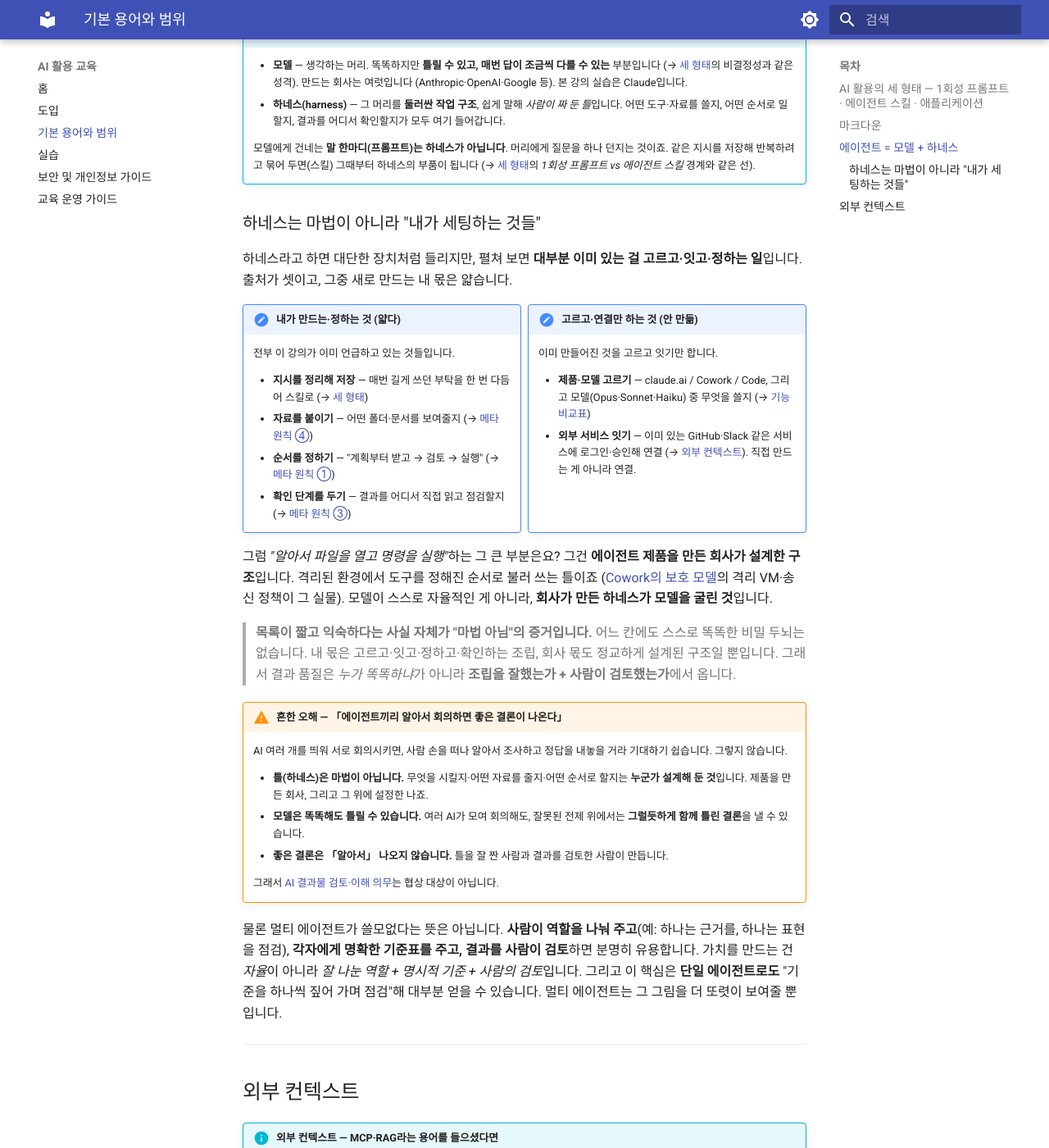
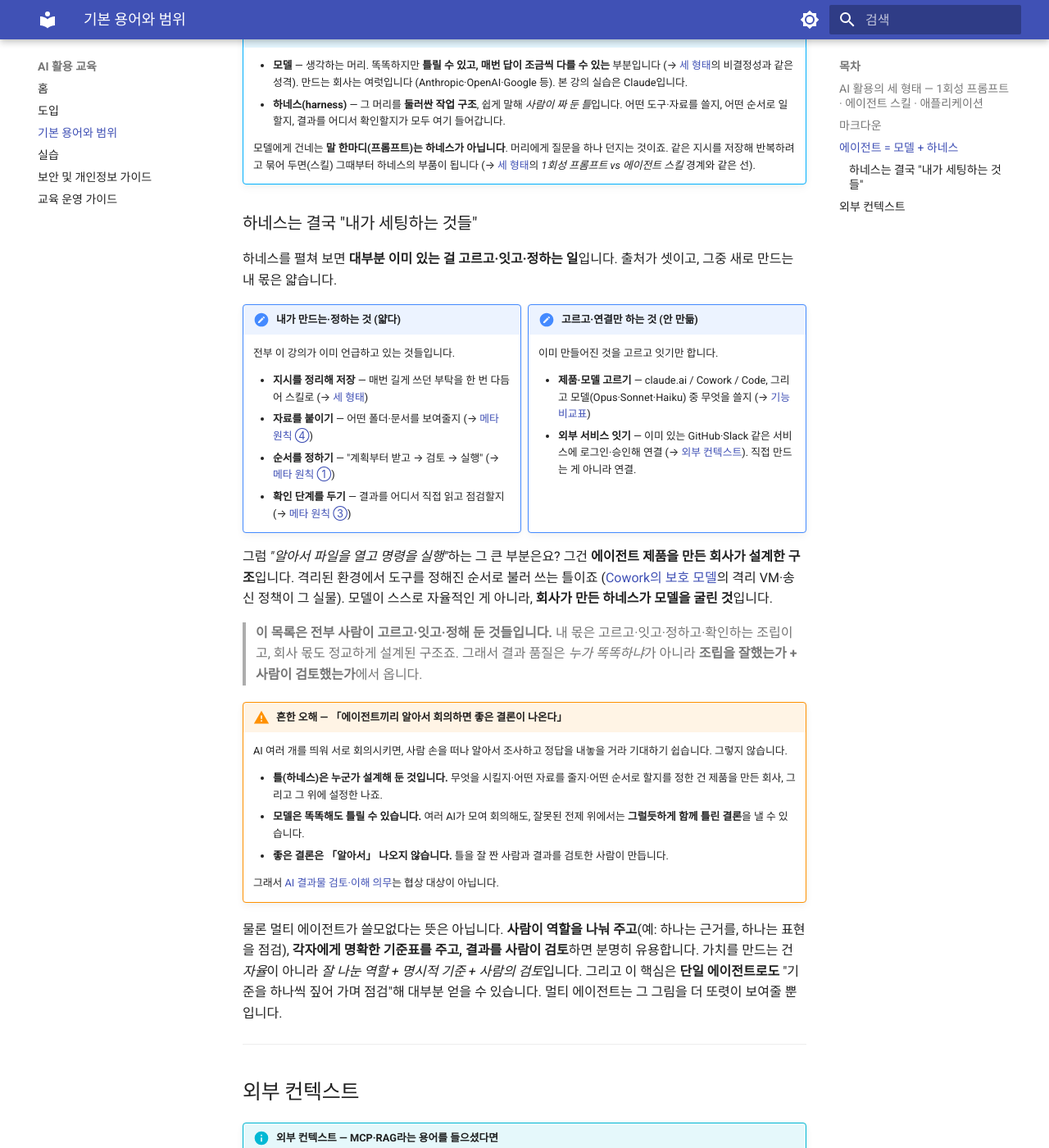
Before and after one commit to scroogy-dev/ai-onboarding, an MkDocs documentation site: the page built from docs/basics.md, in a window 1280 px wide and 1400 px high, scrolled down 1708 px. Shown: the whole window at 82% size. Built offline with MkDocs 1.6.1 and Material for MkDocs 9.7.7, drawn with Linux system fonts in a browser that asks for light colours.

Commit message:
docs: §모델+하네스에서 '마법' 부정 화법 제거 — 긍정·직접 서술로 전환 (#42)
"마법이 아니다"식 부정 화법은 오히려 '마법' 인상을 각인시켜 설득력이 떨어진다는 점검 피드백을 반영. 4곳을 사실 직시형으로 교체.

- 소제목 "마법이 아니라" → "결국 '내가 세팅하는 것들'"
- 도입 "대단한 장치처럼 들리지만" 제거, 바로 "펼쳐 보면…"으로 시작
- 요약 인용구 '짧고 익숙=마법 아님 증거'·'비밀 두뇌 없음' → '전부 사람이 정해 둔 것'
- 흔한 오해 박스 "틀은 마법이 아닙니다" → "틀은 누군가 설계해 둔 것입니다"

```diff
--- a/docs/basics.md
+++ b/docs/basics.md
@@ -48,9 +48,9 @@ AI를 활용하는 방식은 결과물의 형태에 따라 셋으로 나뉩니
 
     모델에게 건네는 **말 한마디(프롬프트)는 하네스가 아닙니다**. 머리에게 질문을 하나 던지는 것이죠. 같은 지시를 저장해 반복하려고 묶어 두면(스킬) 그때부터 하네스의 부품이 됩니다 (→ [세 형태](#three-forms)의 *1회성 프롬프트 vs 에이전트 스킬* 경계와 같은 선).
 
-### 하네스는 마법이 아니라 "내가 세팅하는 것들"
+### 하네스는 결국 "내가 세팅하는 것들"
 
-하네스라고 하면 대단한 장치처럼 들리지만, 펼쳐 보면 **대부분 이미 있는 걸 고르고·잇고·정하는 일**입니다. 출처가 셋이고, 그중 새로 만드는 내 몫은 얇습니다.
+하네스를 펼쳐 보면 **대부분 이미 있는 걸 고르고·잇고·정하는 일**입니다. 출처가 셋이고, 그중 새로 만드는 내 몫은 얇습니다.
 
 <div class="grid" markdown>
 
@@ -72,12 +72,12 @@ AI를 활용하는 방식은 결과물의 형태에 따라 셋으로 나뉩니
 
 그럼 *"알아서 파일을 열고 명령을 실행"*하는 그 큰 부분은요? 그건 **에이전트 제품을 만든 회사가 설계한 구조**입니다. 격리된 환경에서 도구를 정해진 순서로 불러 쓰는 틀이죠 ([Cowork의 보호 모델](intro.md#claude-cowork)의 격리 VM·송신 정책이 그 실물). 모델이 스스로 자율적인 게 아니라, **회사가 만든 하네스가 모델을 굴린 것**입니다.
 
-> **목록이 짧고 익숙하다는 사실 자체가 "마법 아님"의 증거입니다.** 어느 칸에도 스스로 똑똑한 비밀 두뇌는 없습니다. 내 몫은 고르고·잇고·정하고·확인하는 조립, 회사 몫도 정교하게 설계된 구조일 뿐입니다. 그래서 결과 품질은 *누가 똑똑하냐*가 아니라 **조립을 잘했는가 + 사람이 검토했는가**에서 옵니다.
+> **이 목록은 전부 사람이 고르고·잇고·정해 둔 것들입니다.** 내 몫은 고르고·잇고·정하고·확인하는 조립이고, 회사 몫도 정교하게 설계된 구조죠. 그래서 결과 품질은 *누가 똑똑하냐*가 아니라 **조립을 잘했는가 + 사람이 검토했는가**에서 옵니다.
 
 !!! warning "흔한 오해 — 「에이전트끼리 알아서 회의하면 좋은 결론이 나온다」"
     AI 여러 개를 띄워 서로 회의시키면, 사람 손을 떠나 알아서 조사하고 정답을 내놓을 거라 기대하기 쉽습니다. 그렇지 않습니다.
 
-    - **틀(하네스)은 마법이 아닙니다.** 무엇을 시킬지·어떤 자료를 줄지·어떤 순서로 할지는 **누군가 설계해 둔 것**입니다. 제품을 만든 회사, 그리고 그 위에 설정한 나죠.
+    - **틀(하네스)은 누군가 설계해 둔 것입니다.** 무엇을 시킬지·어떤 자료를 줄지·어떤 순서로 할지를 정한 건 제품을 만든 회사, 그리고 그 위에 설정한 나죠.
     - **모델은 똑똑해도 틀릴 수 있습니다.** 여러 AI가 모여 회의해도, 잘못된 전제 위에서는 **그럴듯하게 함께 틀린 결론**을 낼 수 있습니다.
     - **좋은 결론은 「알아서」 나오지 않습니다.** 틀을 잘 짠 사람과 결과를 검토한 사람이 만듭니다.
 
```
